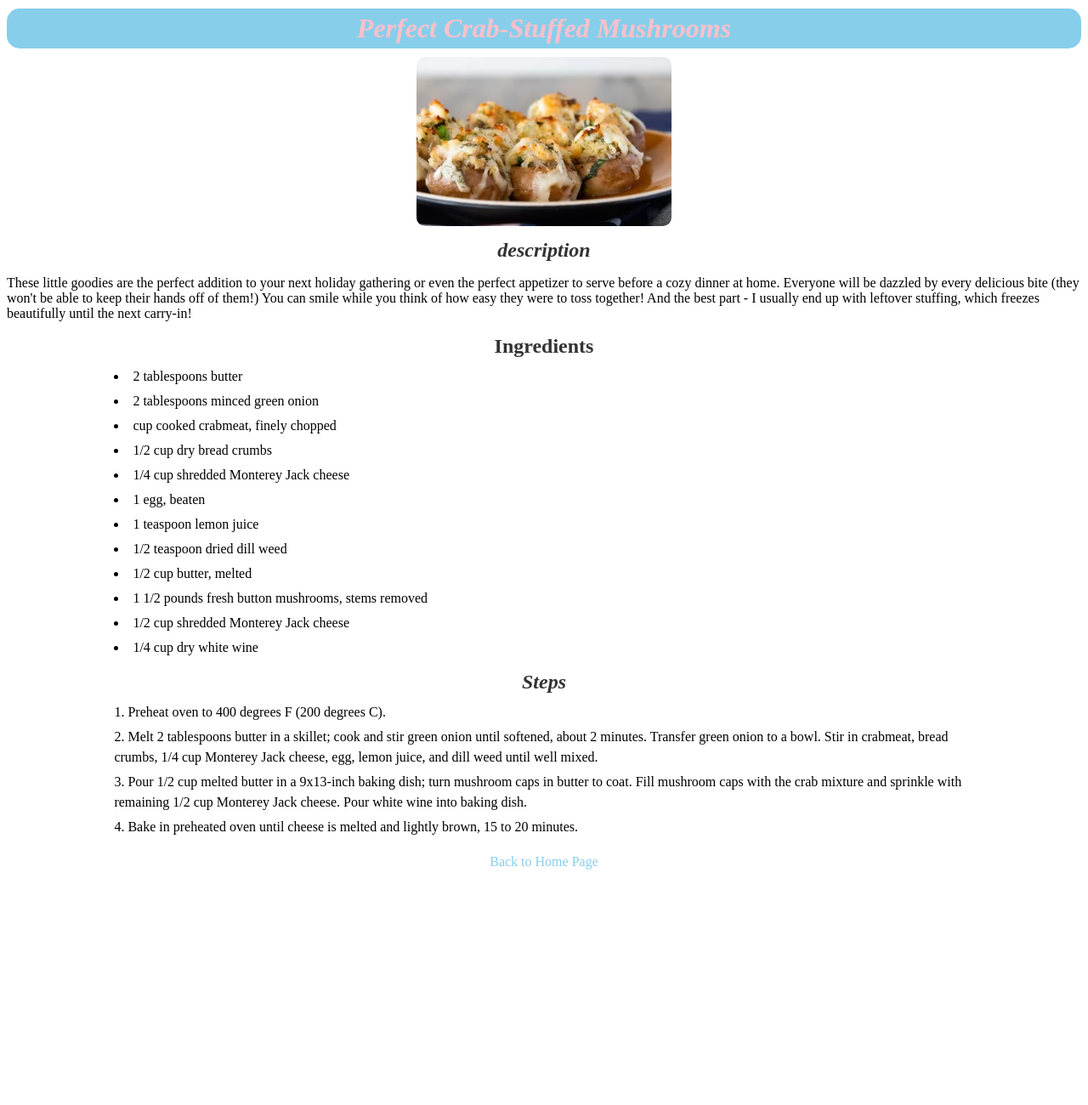
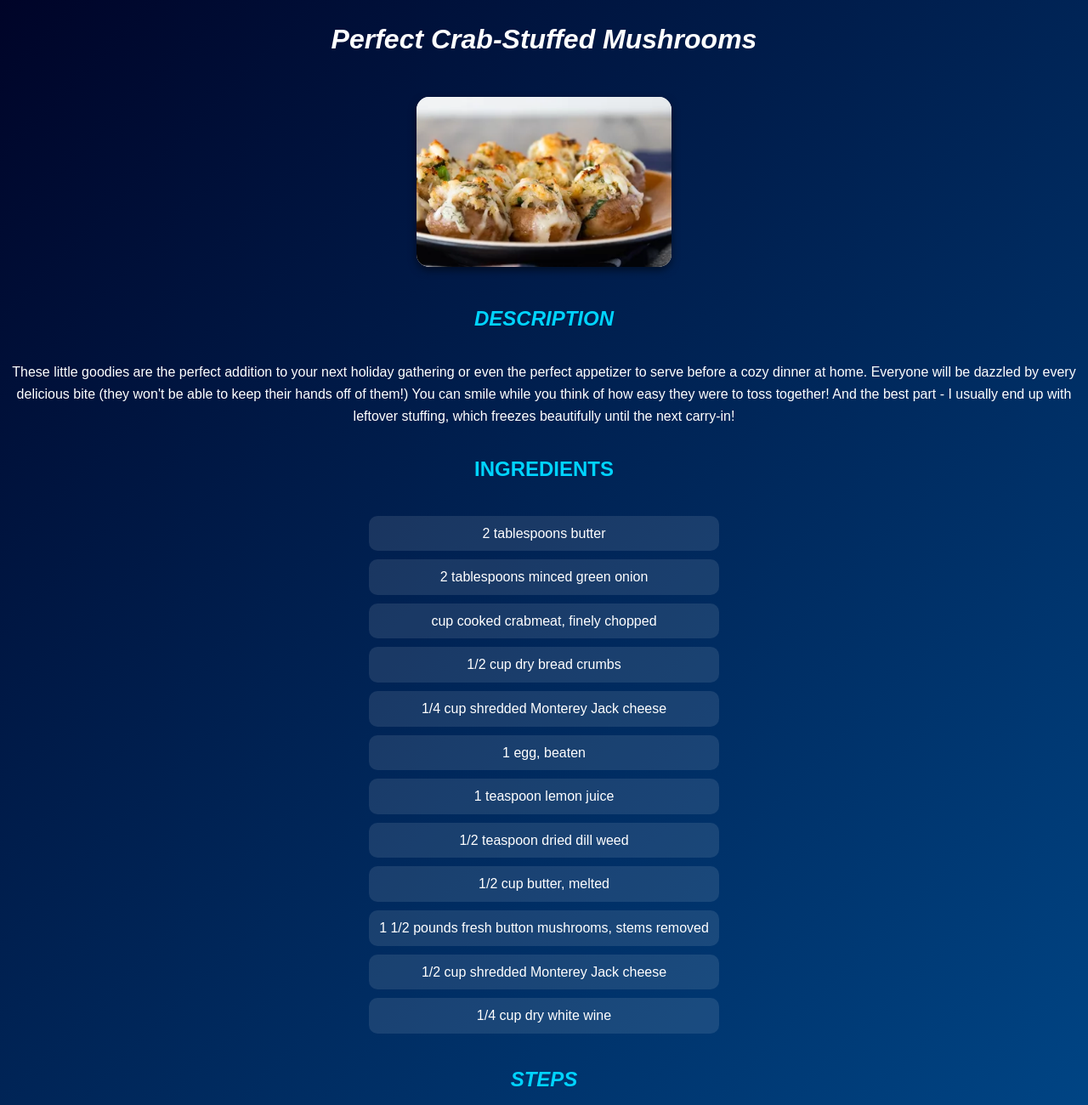
Before and after one commit to mali5897/odin-recipes, a plain HTML site: page recipes/perfect_crab_stuffed_mushrooms.html in a window 1280 px wide. Shown: the top 1300 px of the page at 85% size. Before the commit the page ends 1043 px from the top, so only its background shows below. Drawn offline with Linux system fonts and the light colour scheme.

Commit message:
updated css of odin recipes with holographic effect

```diff
--- a/recipes/style/cocktail.css
+++ b/recipes/style/cocktail.css
@@ -1,57 +1,106 @@
-#one {
-  background-color: skyblue;
-  color: pink;
+/* General Reset */
+body {
+  margin: 0;
+  padding: 0;
+  display: flex;
+  flex-direction: column;
+  align-items: center;
+  background: linear-gradient(135deg, #000428, #004e92);
+  font-family: "fantasy", sans-serif;
+  color: #ffffff;
+  line-height: 1.6;
+  min-height: 100vh;
   text-align: center;
-  font-family: "fantasy";
-  padding: 5px 15px;
-  border-radius: 15px;
-  margin: 10px auto;
-  font-size: 32px;
 }
+
+/* Main Header */
+.one {
+  background: linear-gradient(90deg, #ff7eb3, #ff758c, #42e3f5, #00d4ff, #ff758c);
+  -webkit-background-clip: text;
+  -webkit-text-fill-color: transparent;
+  font-size: 48px;
+  text-transform: uppercase;
+  margin: 20px auto;
+  animation: gradientAnimation 5s infinite;
+}
+
+/* Image Styling */
 .image-container {
-  display: flex;
-  justify-content: center;
-  align-items: center;
-  margin: 10px auto;
+  margin: 20px auto;
 }
+
 .centered-image {
   max-width: 300px;
+  width: 100%;
   height: auto;
-  border-radius: 10px;
+  border-radius: 15px;
+  box-shadow: 0px 4px 10px rgba(0, 0, 0, 0.5);
+  background-color: #ffffff;
 }
+
+/* Section Titles */
 #two, #three, #four {
-  font-family: "fantasy";
-  color: #333;
-  margin: 15px 0 10px;
-  text-align: center;
   font-size: 24px;
+  color: #00d4ff;
+  margin: 15px 0;
+  text-transform: uppercase;
+  font-weight: bold;
 }
-.one {
+
+/* Description Paragraph */
+p.one {
   text-align: justify;
   font-size: 16px;
-  line-height: 1.5;
+  max-width: 80%;
+  margin: 10px auto;
+  color: #ffffff;
+  line-height: 1.8;
+}
+
+/* Ingredient and Step Lists */
+.list, .list-two {
+  list-style: none;
+  padding: 0;
   margin: 10px auto;
   max-width: 80%;
 }
-.list, .list-two {
-  margin: 0 auto;
-  padding: 0;
-  list-style-position: inside;
-  font-size: 16px;
-  max-width: 80%;
-  line-height: 1.5;
+
+.list li, .list-two li {
+  margin: 10px 0;
+  padding: 8px 12px;
+  background: rgba(255, 255, 255, 0.1);
+  border-radius: 10px;
+  color: #ffffff;
 }
-.list li, .list-two li {
-  margin: 5px 0;
-}
+
+/* Back to Home Link */
 a {
   display: block;
-  text-align: center;
   margin: 20px auto;
-  font-size: 16px;
+  padding: 10px 20px;
+  font-size: 18px;
   text-decoration: none;
-  color: skyblue;
+  color: #ffffff;
+  border: 2px solid #42e3f5;
+  border-radius: 10px;
+  background: transparent;
+  transition: transform 0.3s ease, background-color 0.3s ease;
 }
+
 a:hover {
-  text-decoration: underline;
+  background-color: #42e3f5;
+  transform: scale(1.05);
 }
+
+/* Holographic Gradient Animation */
+@keyframes gradientAnimation {
+  0% {
+    background-position: 0% 50%;
+  }
+  50% {
+    background-position: 100% 50%;
+  }
+  100% {
+    background-position: 0% 50%;
+  }
+}
--- a/recipes/style/coquito.css
+++ b/recipes/style/coquito.css
@@ -1,58 +1,107 @@
 
-#one {
-    background-color: skyblue;
-    color: pink;
+/* General Reset */
+body {
+  margin: 0;
+  padding: 0;
+  display: flex;
+  flex-direction: column;
+  align-items: center;
+  background: linear-gradient(135deg, #000428, #004e92);
+  font-family: "fantasy", sans-serif;
+  color: #ffffff;
+  line-height: 1.6;
+  min-height: 100vh;
   text-align: center;
-    font-family: "fantasy";
-    padding: 5px 15px;
-    border-radius: 15px;
-    margin: 10px auto;
-    font-size: 32px;
 }
+
+/* Main Header */
+.one {
+  background: linear-gradient(90deg, #ff7eb3, #ff758c, #42e3f5, #00d4ff, #ff758c);
+  -webkit-background-clip: text;
+  -webkit-text-fill-color: transparent;
+  font-size: 48px;
+  text-transform: uppercase;
+  margin: 20px auto;
+  animation: gradientAnimation 5s infinite;
+}
+
+/* Image Styling */
 .image-container {
-    display: flex;
-    justify-content: center;
-    align-items: center;
-    margin: 10px auto;
+  margin: 20px auto;
 }
+
 .centered-image {
   max-width: 300px;
+  width: 100%;
   height: auto;
-    border-radius: 10px;
+  border-radius: 15px;
+  box-shadow: 0px 4px 10px rgba(0, 0, 0, 0.5);
+  background-color: #ffffff;
 }
+
+/* Section Titles */
 #two, #three, #four {
-    font-family: "fantasy";
-    color: #333;
-    margin: 15px 0 10px;
-    text-align: center;
   font-size: 24px;
+  color: #00d4ff;
+  margin: 15px 0;
+  text-transform: uppercase;
+  font-weight: bold;
 }
-  .one {
+
+/* Description Paragraph */
+p.one {
   text-align: justify;
   font-size: 16px;
-    line-height: 1.5;
+  max-width: 80%;
+  margin: 10px auto;
+  color: #ffffff;
+  line-height: 1.8;
+}
+
+/* Ingredient and Step Lists */
+.list, .list-two {
+  list-style: none;
+  padding: 0;
   margin: 10px auto;
   max-width: 80%;
 }
-  .list, .list-two {
-    margin: 0 auto;
-    padding: 0;
-    list-style-position: inside;
-    font-size: 16px;
-    max-width: 80%;
-    line-height: 1.5;
+
+.list li, .list-two li {
+  margin: 10px 0;
+  padding: 8px 12px;
+  background: rgba(255, 255, 255, 0.1);
+  border-radius: 10px;
+  color: #ffffff;
 }
-  .list li, .list-two li {
-    margin: 5px 0;
-  }
+
+/* Back to Home Link */
 a {
   display: block;
-    text-align: center;
   margin: 20px auto;
-    font-size: 16px;
+  padding: 10px 20px;
+  font-size: 18px;
   text-decoration: none;
-    color: skyblue;
+  color: #ffffff;
+  border: 2px solid #42e3f5;
+  border-radius: 10px;
+  background: transparent;
+  transition: transform 0.3s ease, background-color 0.3s ease;
 }
+
 a:hover {
-    text-decoration: underline;
+  background-color: #42e3f5;
+  transform: scale(1.05);
 }
+
+/* Holographic Gradient Animation */
+@keyframes gradientAnimation {
+  0% {
+    background-position: 0% 50%;
+  }
+  50% {
+    background-position: 100% 50%;
+  }
+  100% {
+    background-position: 0% 50%;
+  }
+}
--- a/recipes/style/crab.css
+++ b/recipes/style/crab.css
@@ -1,57 +1,106 @@
-#one {
-    background-color: skyblue;
-    color: pink;
+/* General Reset */
+body {
+  margin: 0;
+  padding: 0;
+  display: flex;
+  flex-direction: column;
+  align-items: center;
+  background: linear-gradient(135deg, #000428, #004e92);
+  font-family: "fantasy", sans-serif;
+  color: #ffffff;
+  line-height: 1.6;
+  min-height: 100vh;
   text-align: center;
-    font-family: "fantasy";
-    padding: 5px 15px;
-    border-radius: 15px;
-    margin: 10px auto;
-    font-size: 32px;
 }
+
+/* Main Header */
+.one {
+  background: linear-gradient(90deg, #ff7eb3, #ff758c, #42e3f5, #00d4ff, #ff758c);
+  -webkit-background-clip: text;
+  -webkit-text-fill-color: transparent;
+  font-size: 48px;
+  text-transform: uppercase;
+  margin: 20px auto;
+  animation: gradientAnimation 5s infinite;
+}
+
+/* Image Styling */
 .image-container {
-    display: flex;
-    justify-content: center;
-    align-items: center;
-    margin: 10px auto;
+  margin: 20px auto;
 }
+
 .centered-image {
   max-width: 300px;
+  width: 100%;
   height: auto;
-    border-radius: 10px;
+  border-radius: 15px;
+  box-shadow: 0px 4px 10px rgba(0, 0, 0, 0.5);
+  background-color: #ffffff;
 }
+
+/* Section Titles */
 #two, #three, #four {
-    font-family: "fantasy";
-    color: #333;
-    margin: 15px 0 10px;
-    text-align: center;
   font-size: 24px;
+  color: #00d4ff;
+  margin: 15px 0;
+  text-transform: uppercase;
+  font-weight: bold;
 }
-  .one {
+
+/* Description Paragraph */
+p.one {
   text-align: justify;
   font-size: 16px;
-    line-height: 1.5;
+  max-width: 80%;
+  margin: 10px auto;
+  color: #ffffff;
+  line-height: 1.8;
+}
+
+/* Ingredient and Step Lists */
+.list, .list-two {
+  list-style: none;
+  padding: 0;
   margin: 10px auto;
   max-width: 80%;
 }
-  .list, .list-two {
-    margin: 0 auto;
-    padding: 0;
-    list-style-position: inside;
-    font-size: 16px;
-    max-width: 80%;
-    line-height: 1.5;
+
+.list li, .list-two li {
+  margin: 10px 0;
+  padding: 8px 12px;
+  background: rgba(255, 255, 255, 0.1);
+  border-radius: 10px;
+  color: #ffffff;
 }
-  .list li, .list-two li {
-    margin: 5px 0;
-  }
+
+/* Back to Home Link */
 a {
   display: block;
-    text-align: center;
   margin: 20px auto;
-    font-size: 16px;
+  padding: 10px 20px;
+  font-size: 18px;
   text-decoration: none;
-    color: skyblue;
+  color: #ffffff;
+  border: 2px solid #42e3f5;
+  border-radius: 10px;
+  background: transparent;
+  transition: transform 0.3s ease, background-color 0.3s ease;
 }
+
 a:hover {
-    text-decoration: underline;
+  background-color: #42e3f5;
+  transform: scale(1.05);
 }
+
+/* Holographic Gradient Animation */
+@keyframes gradientAnimation {
+  0% {
+    background-position: 0% 50%;
+  }
+  50% {
+    background-position: 100% 50%;
+  }
+  100% {
+    background-position: 0% 50%;
+  }
+}
--- a/style.css
+++ b/style.css
@@ -6,37 +6,79 @@ body {
   justify-content: center;
   align-items: center;
   height: 100vh;
-  background-color: #ffffff;
+  background: linear-gradient(135deg, #000428, #004e92);
   font-family: "fantasy", sans-serif;
+  color: white;
 }
+
 .one {
-  background-color: skyblue;
-  color: pink;
+  background: linear-gradient(90deg, #ff7eb3, #ff758c, #42e3f5, #00d4ff, #ff758c);
+  -webkit-background-clip: text;
+  -webkit-text-fill-color: transparent;
+  font-size: 48px;
   text-align: center;
+  padding: 10px 20px;
+  margin: 0 auto;
   font-family: "fantasy";
-  padding:10px 20px;
+  text-transform: uppercase;
   border-radius: 15px;
-  margin: 0 auto;
-  font-size: 48px;
-  margin-bottom: 20px;
+  animation: gradientAnimation 5s infinite;
 }
 
 .list {
-  list-style none;
+  list-style: none;
   padding: 0;
   margin: 0;
-  text-align: center;
+  display: flex;
+  flex-direction: column;
+  gap: 15px;
 }
-.list {
-  background-color: pink;
-  color: skyblue;
-  text-align: center;
-  list-style: none;
-  padding: 5px 10px;
-  border-radius: 10px;
-};
 
 .list li a {
-  text-decloration: none;
-  color: skyblue;
+  text-decoration: none;
+  background: linear-gradient(90deg, #ff758c, #42e3f5, #ff7eb3, #00d4ff);
+  -webkit-background-clip: text;
+  -webkit-text-fill-color: transparent;
+  font-size: 24px;
+  font-weight: bold;
+  padding: 10px;
+  border-radius: 10px;
+  transition: color 0.3s ease, transform 0.2s ease;
 }
+
+.list li a:hover {
+  transform: scale(1.1);
+  filter: brightness(1.2);
+}
+
+@keyframes gradientAnimation {
+  0% {
+    background-position: 0% 50%;
+  }
+  50% {
+    background-position: 100% 50%;
+  }
+  100% {
+    background-position: 0% 50%;
+  }
+}
+.button {
+  display: inline-block;
+  padding: 10px 20px;
+  margin: 10px;
+  text-decoration: none;
+  font-size: 18px;
+  font-weight: bold;
+  color: #ffffff;
+  border: 2px solid transparent;
+  border-radius: 8px;
+  background: linear-gradient(90deg, #ff758c, #42e3f5);
+  text-align: center;
+  transition: transform 0.2s ease, box-shadow 0.3s ease;
+  animation: gradientAnimation 5s infinite;
+}
+
+.button:hover {
+  transform: scale(1.1);
+  box-shadow: 0px 4px 10px rgba(0, 0, 0, 0.3);
+}
```
Also changed, not shown: index.html (+6 -6 lines), recipes/cocktail_meatball.html (+11 -4 lines). Lines whose indentation alone changed are shown as unchanged.
